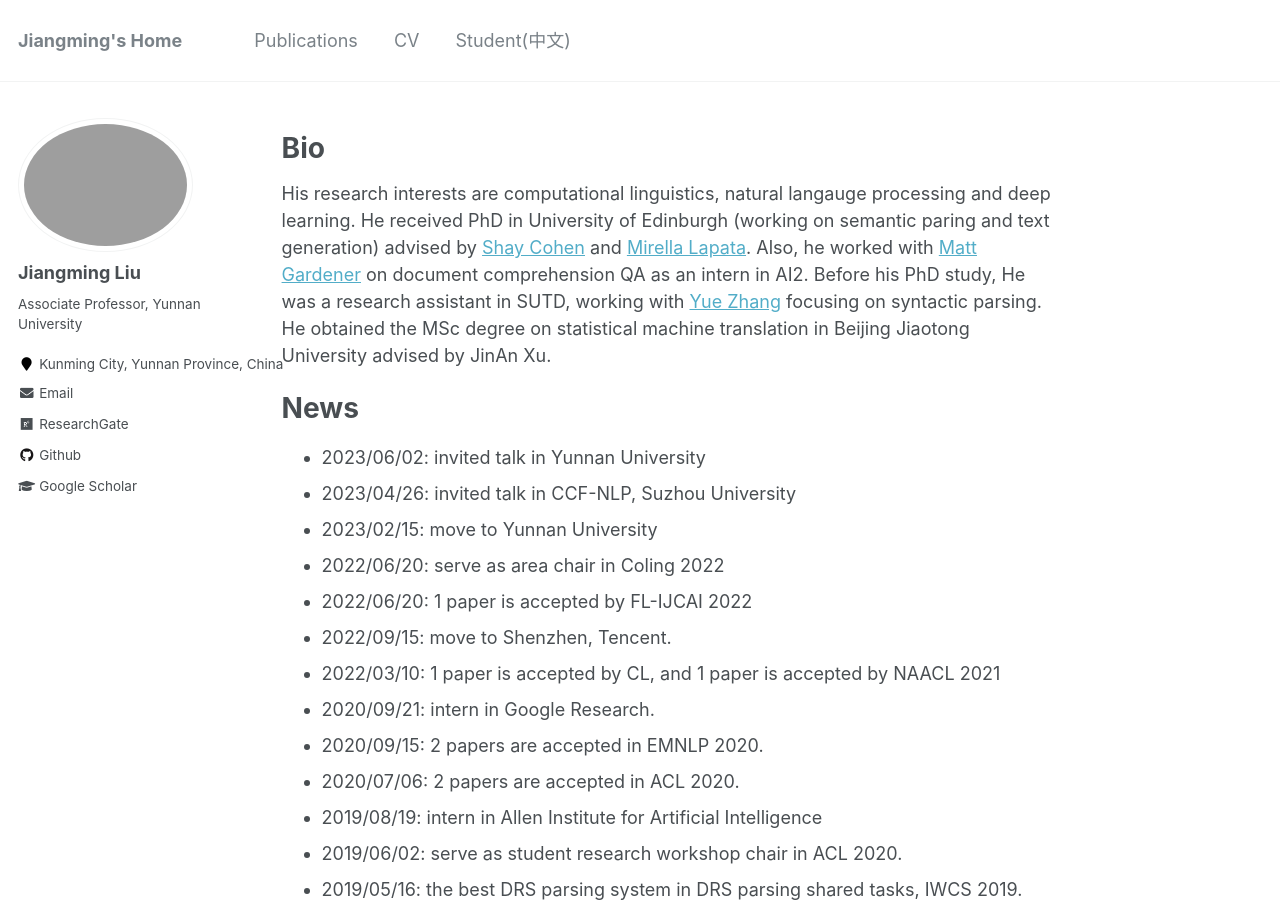
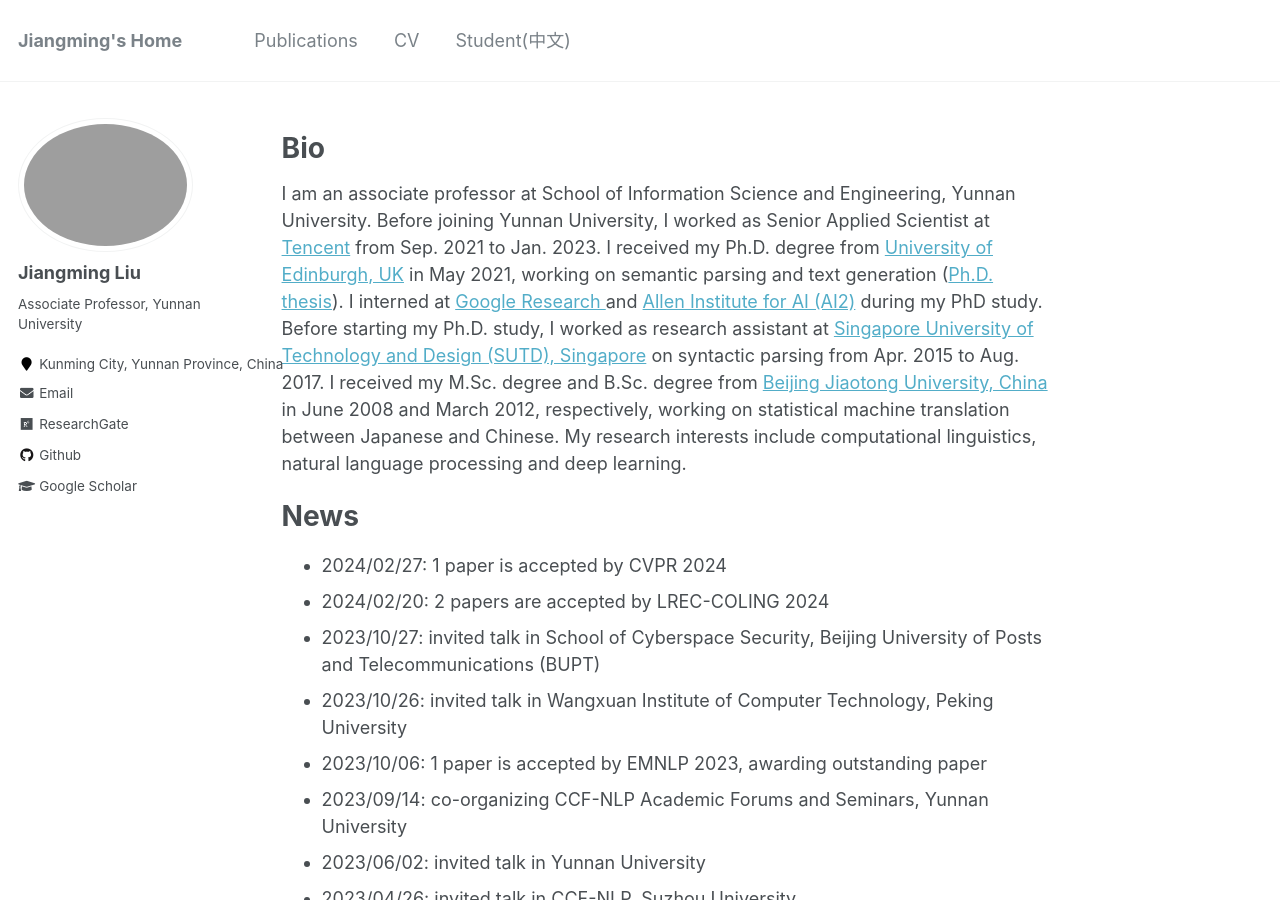
Before and after one commit to LeonCrashCode/LeonCrashCode.github.io, a Jekyll site: the page built from _pages/about.md, in a window 1280 px wide and 900 px high. Built offline with Jekyll 4.4.1, drawn with Linux system fonts in a browser that asks for light colours.

Commit message:
Update about.md

```diff
--- a/_pages/about.md
+++ b/_pages/about.md
@@ -10,10 +10,16 @@ redirect_from:
 
 Bio
 ======
-His research interests are computational linguistics, natural langauge processing and deep learning. He received PhD in University of Edinburgh (working on semantic paring and text generation) advised by <a href="http://homepages.inf.ed.ac.uk/scohen/">Shay Cohen</a> and <a href="http://homepages.inf.ed.ac.uk/mlap/">Mirella Lapata</a>. Also, he worked with <a href="https://matt-gardner.github.io">Matt Gardener</a> on document comprehension QA as an intern in AI2. Before his PhD study, He was a research assistant in SUTD, working with <a href="https://frcchang.github.io">Yue Zhang</a> focusing on syntactic parsing. He obtained the MSc degree on statistical machine translation in Beijing Jiaotong University advised by JinAn Xu.
+I am an associate professor at School of Information Science and Engineering, Yunnan University. Before joining Yunnan University, I worked as Senior Applied Scientist at <a href="https://www.tencent.com/en-us/">Tencent</a> from Sep. 2021 to Jan. 2023. I received my Ph.D. degree from <a href="https://www.ed.ac.uk/">University of Edinburgh, UK</a> in May 2021, working on semantic parsing and text generation (<a href="https://era.ed.ac.uk/handle/1842/37936">Ph.D. thesis</a>). I interned at <a href="https://research.google/"> Google Research </a> and <a href="https://allenai.org/"> Allen Institute for AI (AI2)</a> during my PhD study. Before starting my Ph.D. study, I worked as research assistant at <a href="https://www.sutd.edu.sg/">Singapore University of Technology and Design (SUTD), Singapore</a> on syntactic parsing from Apr. 2015 to Aug. 2017. I received my M.Sc. degree and B.Sc. degree from <a href="https://www.bjtu.edu.cn/">Beijing Jiaotong University, China</a> in June 2008 and March 2012, respectively, working on statistical machine translation between Japanese and Chinese. My research interests include computational linguistics, natural language processing and deep learning.
 
 News
 ======
+* 2024/02/27: 1 paper is accepted by CVPR 2024
+* 2024/02/20: 2 papers are accepted by LREC-COLING 2024
+* 2023/10/27: invited talk in School of Cyberspace Security, Beijing University of Posts and Telecommunications (BUPT)
+* 2023/10/26: invited talk in Wangxuan Institute of Computer Technology, Peking University
+* 2023/10/06: 1 paper is accepted by EMNLP 2023, awarding outstanding paper
+* 2023/09/14: co-organizing CCF-NLP Academic Forums and Seminars, Yunnan University
 * 2023/06/02: invited talk in Yunnan University
 * 2023/04/26: invited talk in CCF-NLP, Suzhou University
 * 2023/02/15: move to Yunnan University
```
